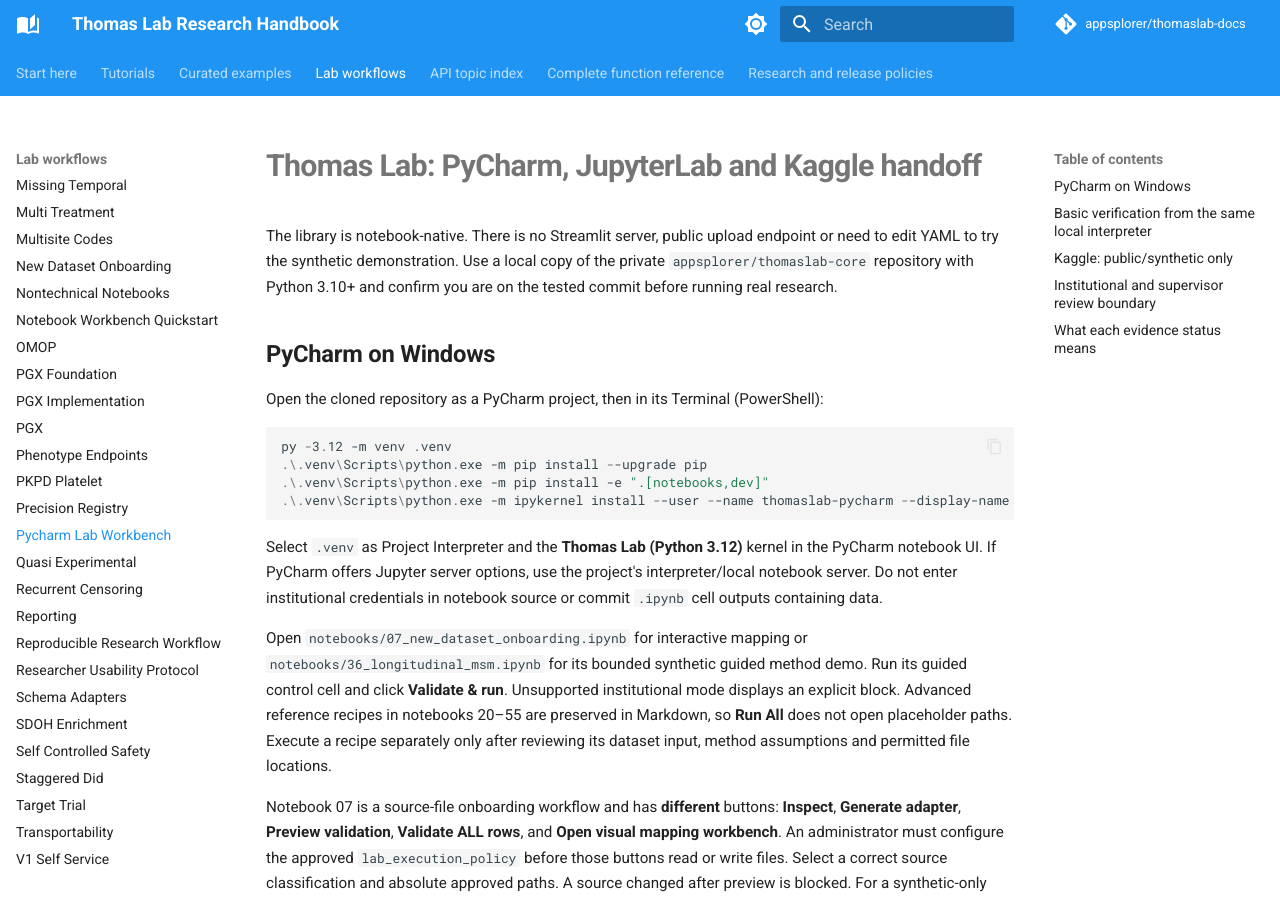
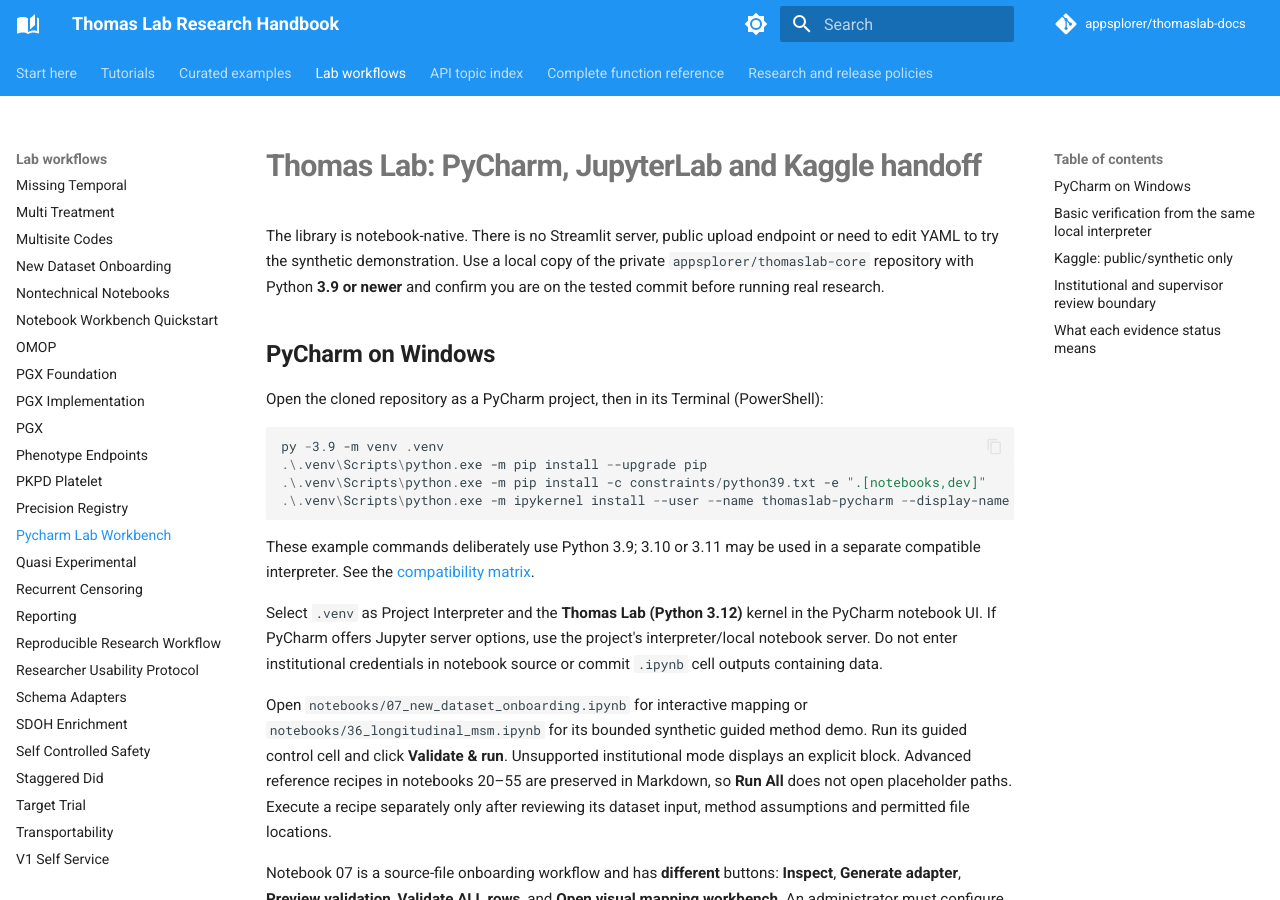
Before and after one commit to appsplorer/thomaslab-docs, an MkDocs documentation site: the page built from docs/guides/pycharm-lab-workbench.md, in a window 1280 px wide and 900 px high. Built offline with MkDocs 1.6.1 and Material for MkDocs 9.7.7, drawn with Linux system fonts in a browser that asks for light colours; comment, search, counter and statistics services are not loaded.

Commit message:
docs: align Python 3.9+ environment guidance with private core metadata

````diff
--- a/docs/guides/pycharm-lab-workbench.md
+++ b/docs/guides/pycharm-lab-workbench.md
@@ -2,7 +2,7 @@
 
 The library is notebook-native. There is no Streamlit server, public upload
 endpoint or need to edit YAML to try the synthetic demonstration. Use a local
-copy of the private `appsplorer/thomaslab-core` repository with Python 3.10+
+copy of the private `appsplorer/thomaslab-core` repository with Python **3.9 or newer**
 and confirm you are on the tested commit before running real research.
 
 ## PyCharm on Windows
@@ -10,11 +10,13 @@
 Open the cloned repository as a PyCharm project, then in its Terminal (PowerShell):
 
 ```powershell
-py -3.12 -m venv .venv
+py -3.9 -m venv .venv
 .\.venv\Scripts\python.exe -m pip install --upgrade pip
-.\.venv\Scripts\python.exe -m pip install -e ".[notebooks,dev]"
-.\.venv\Scripts\python.exe -m ipykernel install --user --name thomaslab-pycharm --display-name "Thomas Lab (Python 3.12)"
+.\.venv\Scripts\python.exe -m pip install -c constraints/python39.txt -e ".[notebooks,dev]"
+.\.venv\Scripts\python.exe -m ipykernel install --user --name thomaslab-pycharm --display-name "Thomas Lab (Python 3.9)"
 ```
+
+These example commands deliberately use Python 3.9; 3.10 or 3.11 may be used in a separate compatible interpreter. See the [compatibility matrix](../getting-started/python-compatibility.md).
 
 Select `.venv` as Project Interpreter and the **Thomas Lab (Python 3.12)**
 kernel in the PyCharm notebook UI. If PyCharm offers Jupyter server options,
````
